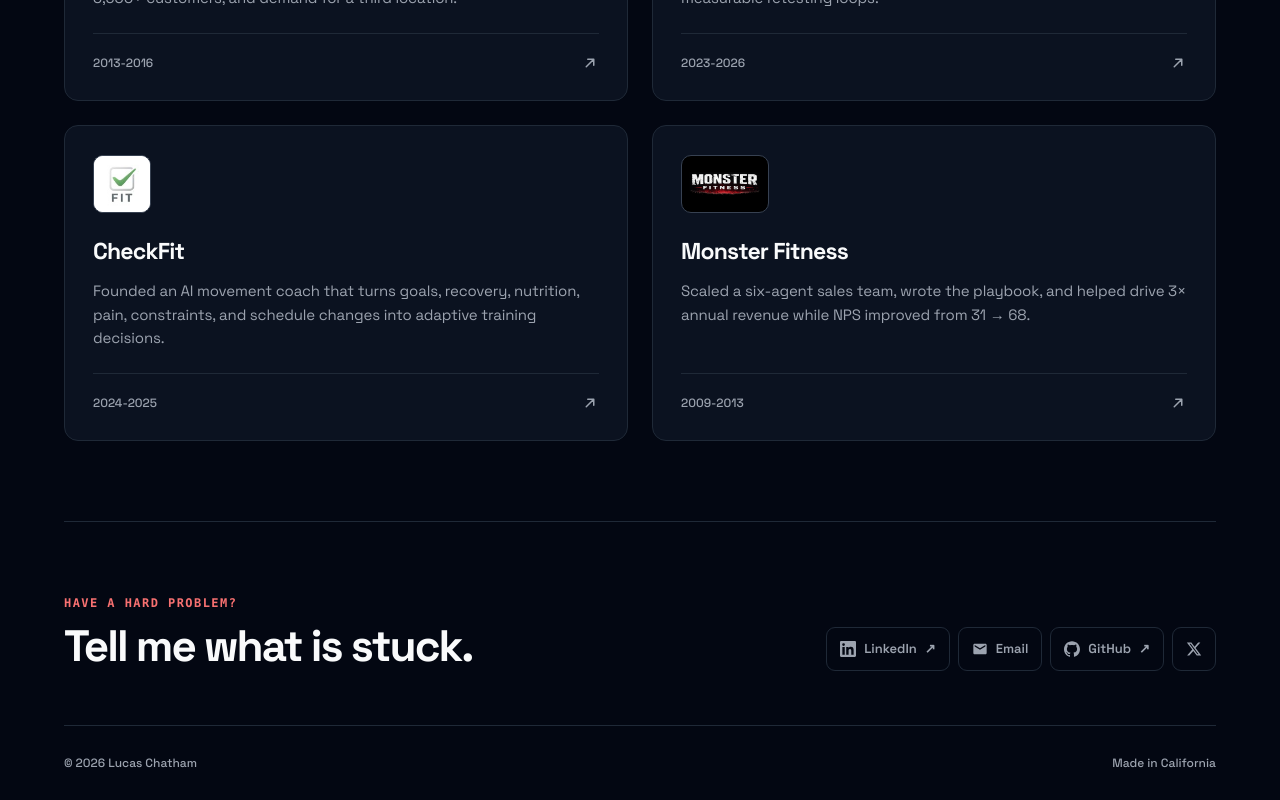
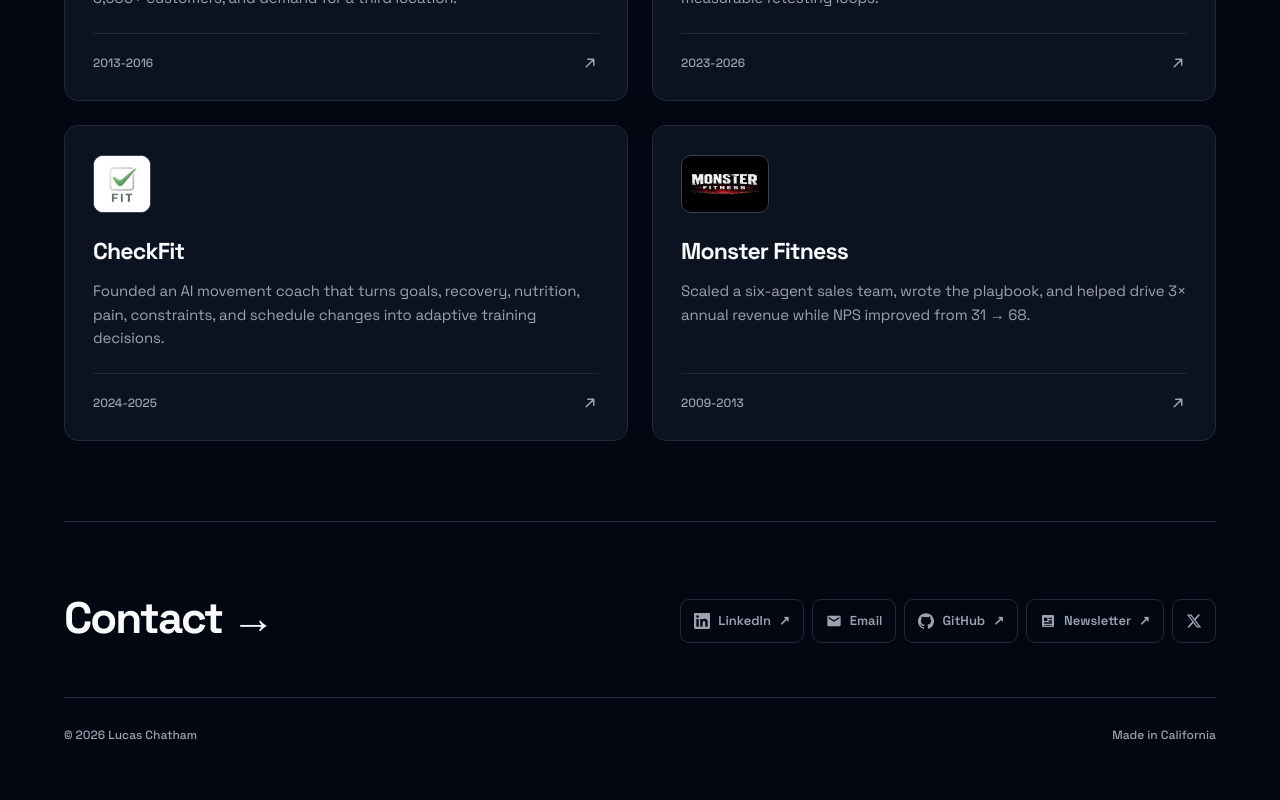
Before and after one commit to lucaschatham/lucaschatham, a Next.js app: page / in a window 1280 px wide. Shown: the part 2057-2857 px from the top of the page. After the commit the page ends 2829 px from the top, so only its background shows below. Built offline with nearby package versions, Linux system fonts and the light colour scheme.

Commit message:
Simplify contact footer and add newsletter link

```diff
--- a/components/manifest.tsx
+++ b/components/manifest.tsx
@@ -404,8 +404,7 @@ export function SocialFooter() {
   return (
     <section className="contact-band" id="contact" aria-labelledby="contact-heading">
       <div className="contact-copy">
-        <p className="contact-kicker">Have a hard problem?</p>
-        <h2 id="contact-heading">Tell me what is stuck.</h2>
+        <h2 id="contact-heading">Contact →</h2>
       </div>
       <nav className="com" aria-label="Social">
       <a
@@ -440,6 +439,18 @@ export function SocialFooter() {
           <GitHubIcon />
         </span>
         GitHub
+        <span aria-hidden="true">↗</span>
+      </a>
+      <a
+        href="https://levelwithlucas.lucaschatham.com/subscribe"
+        rel="noopener"
+        target="_blank"
+        aria-label="Newsletter (opens in a new tab)"
+      >
+        <span className="ic">
+          <NewsletterIcon />
+        </span>
+        Newsletter
         <span aria-hidden="true">↗</span>
       </a>
       <a
@@ -520,6 +531,14 @@ function EmailIcon() {
   );
 }
 
+function NewsletterIcon() {
+  return (
+    <svg viewBox="0 0 24 24" aria-hidden="true">
+      <path d="M5 3h14a2 2 0 0 1 2 2v14a2 2 0 0 1-2 2H5a2 2 0 0 1-2-2V5a2 2 0 0 1 2-2Zm1 4v5h5V7H6Zm7 0v2h5V7h-5Zm0 4v2h5v-2h-5Zm-7 3v2h12v-2H6Zm0 4v1h12v-1H6Z" />
+    </svg>
+  );
+}
+
 function XIcon() {
   return (
     <svg viewBox="0 0 24 24" aria-hidden="true">
```
Also changed, not shown: 1 other file (tests, documents, lock files or other folders).
